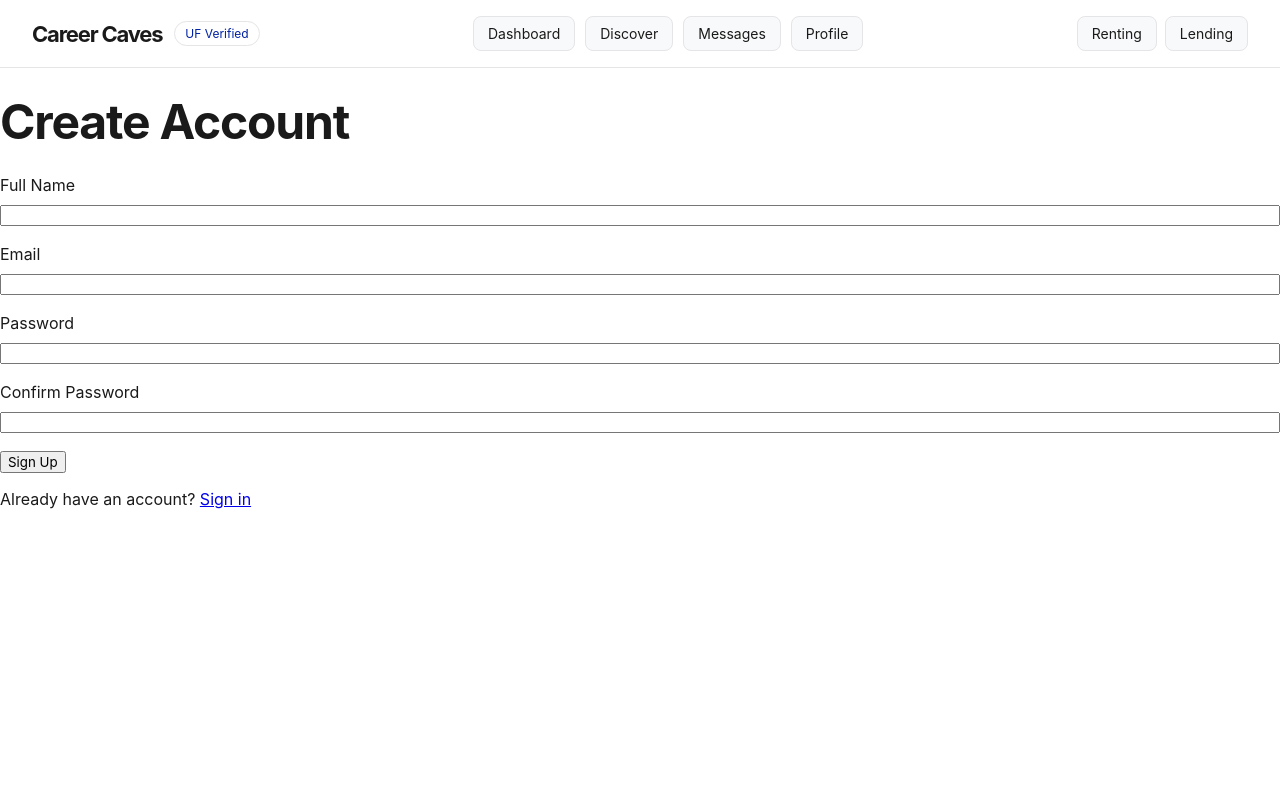
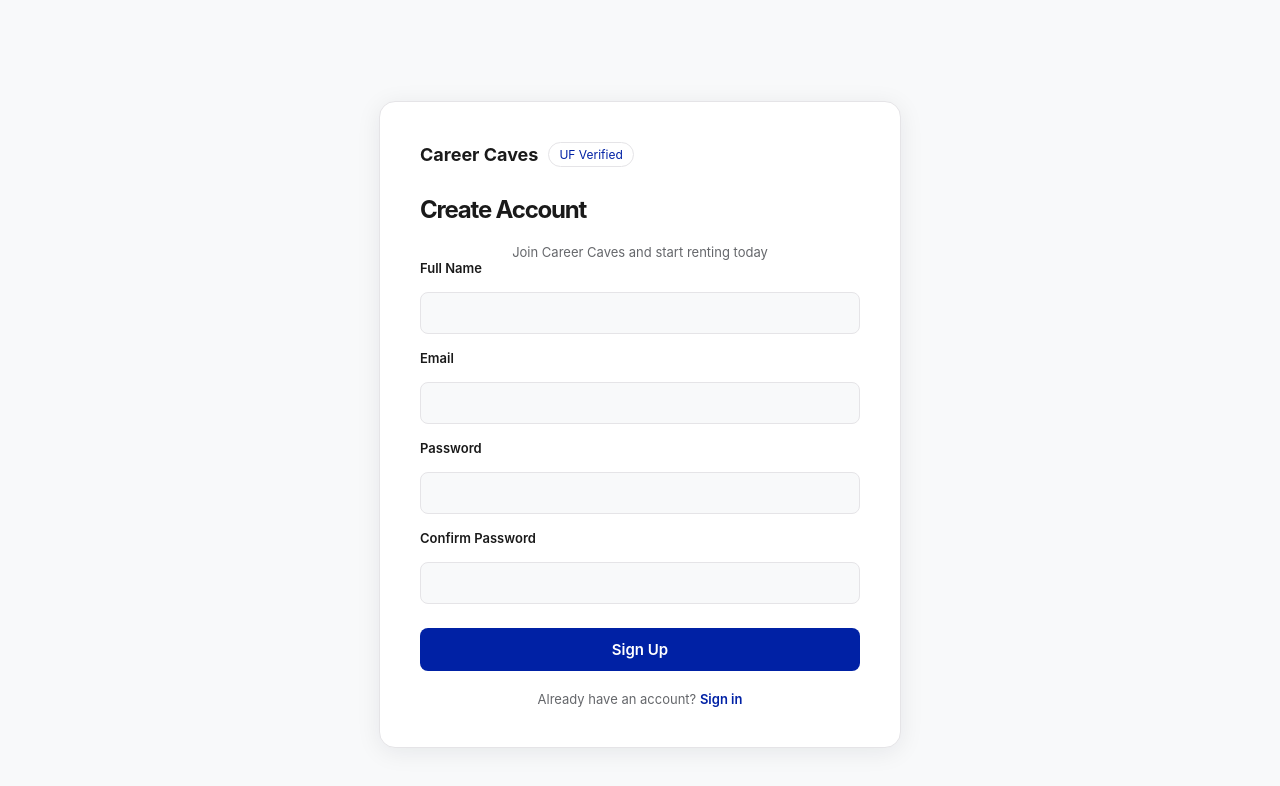
Before and after one commit to xoxoByteMe/career-caves, a React (Vite) app in the folder frontend/career-caves-app/: page /signup in a window 1280 px wide. Shown: the top 786 px of the page. Built offline with nearby package versions, Linux system fonts and the light colour scheme; no server answers.

Commit message:
feat/auth sign in and sign up pages

```diff
--- a/frontend/career-caves-app/src/App.css
+++ b/frontend/career-caves-app/src/App.css
@@ -1068,3 +1068,138 @@
     grid-template-columns: 1fr !important;
   }
 }
+
+
+/* ===================== */
+/*  Auth Pages           */
+/* ===================== */
+
+.auth-page {
+  min-height: 100vh;
+  display: flex;
+  align-items: center;
+  justify-content: center;
+  background: var(--bg-secondary);
+  padding: 24px;
+}
+
+.auth-card {
+  width: 100%;
+  max-width: 440px;
+  background: var(--bg-primary);
+  border: 1px solid var(--border-color);
+  border-radius: 16px;
+  padding: 40px;
+  box-shadow: 0 4px 24px rgba(15, 23, 42, 0.08);
+}
+
+.auth-card h1 {
+  font-size: 24px;
+  font-weight: 700;
+  margin: 0 0 8px 0;
+  color: var(--text-main);
+}
+
+.auth-subtitle {
+  font-size: 14px;
+  color: var(--text-muted);
+  margin: 0 0 32px 0;
+}
+
+.auth-card .form-group {
+  margin-bottom: 16px;
+}
+
+.auth-card .form-group label {
+  font-size: 13px;
+  font-weight: 600;
+  color: var(--text-main);
+  margin-bottom: 6px;
+}
+
+.auth-card input {
+  width: 100%;
+  padding: 12px 14px;
+  border: 1px solid var(--border-color);
+  border-radius: 8px;
+  background: var(--bg-secondary);
+  color: var(--text-main);
+  font-size: 14px;
+  box-sizing: border-box;
+  transition: border-color 0.2s, box-shadow 0.2s;
+}
+
+.auth-card input:focus {
+  outline: none;
+  border-color: var(--ufl-blue);
+  box-shadow: 0 0 0 3px rgba(0, 51, 160, 0.1);
+}
+
+.auth-error {
+  font-size: 13px;
+  color: #b42318;
+  background: #fff5f5;
+  border: 1px solid #f3b3b3;
+  border-radius: 8px;
+  padding: 10px 14px;
+  margin-bottom: 16px;
+}
+
+.auth-card button[type="submit"] {
+  width: 100%;
+  padding: 12px;
+  background: var(--ufl-blue);
+  color: white;
+  border: none;
+  border-radius: 8px;
+  font-size: 15px;
+  font-weight: 600;
+  cursor: pointer;
+  margin-top: 8px;
+  transition: opacity 0.2s;
+}
+
+.auth-card button[type="submit"]:hover {
+  opacity: 0.9;
+}
+
+.auth-card button[type="submit"]:disabled {
+  opacity: 0.6;
+  cursor: not-allowed;
+}
+
+.auth-card > p {
+  text-align: center;
+  font-size: 13px;
+  color: var(--text-muted);
+  margin: 20px 0 0 0;
+}
+
+.auth-card > p a {
+  color: var(--ufl-blue);
+  font-weight: 600;
+  text-decoration: none;
+}
+
+.auth-card > p a:hover {
+  text-decoration: underline;
+}
+
+.auth-logo {
+  display: flex;
+  align-items: center;
+  gap: 10px;
+  margin-bottom: 28px;
+}
+
+.auth-logo h2 {
+  font-size: 18px;
+  margin: 0;
+  color: var(--text-main);
+}
+
+.auth-divider {
+  height: 1px;
+  background: var(--border-color);
+  margin: 24px 0;
+}
--- a/frontend/career-caves-app/src/App.tsx
+++ b/frontend/career-caves-app/src/App.tsx
@@ -1,14 +1,24 @@
 import { NavLink } from 'react-router-dom';
 import AppRoutes, { type Rental } from './app/routes';
+import { useAuth } from './contexts/AuthContext';
 import './App.css';
 
 function App() {
+  const { user, loading } = useAuth();
 
   const rentals: Rental[] = [
     { id: '1', item: 'Navy Slim-Fit Suit', status: 'ACTIVE', timeLeft: '24h left' },
     { id: '2', item: 'Black Patent Loafers', status: 'CONFIRMED', timeLeft: 'Starts tomorrow' },
     { id: '3', item: 'Grey Tailored Blazer', status: 'COMPLETED', timeLeft: 'Returned 2d ago' },
   ];
+
+  if (loading) {
+    return <div>Loading...</div>;
+  }
+
+  if (!user) {
+    return <AppRoutes rentals={rentals} />;
+  }
 
   return (
     <div className="app-container">
--- a/frontend/career-caves-app/src/app/routes.tsx
+++ b/frontend/career-caves-app/src/app/routes.tsx
@@ -25,12 +25,12 @@ export default function AppRoutes({ rentals }: AppRoutesProps) {
       <Route path="/login" element={<LoginPage />} />
       <Route path="/signup" element={<SignupPage />} />
 
-      <Route path="/" element={<DashboardPage rentals={rentals} />} />
-      <Route path="/discover" element={<DiscoverPage />} />
-      <Route path="/lending" element={<LendingPage />} />
-      <Route path="/messages" element={<MessagesPage />} />
-      <Route path="/profile" element={<ProfilePage />} />
-      <Route path="*" element={<Navigate to="/" replace />} />
+      <Route path="/" element={<ProtectedRoute><DashboardPage rentals={rentals} /></ProtectedRoute>} />
+      <Route path="/discover" element={<ProtectedRoute><DiscoverPage /></ProtectedRoute>} />
+      <Route path="/lending" element={<ProtectedRoute><LendingPage /></ProtectedRoute>} />
+      <Route path="/messages" element={<ProtectedRoute><MessagesPage /></ProtectedRoute>} />
+      <Route path="/profile" element={<ProtectedRoute><ProfilePage /></ProtectedRoute>} />
+      <Route path="*" element={<Navigate to="/login" replace />} />
     </Routes>
   );
 }
--- a/frontend/career-caves-app/src/pages/LoginPage.tsx
+++ b/frontend/career-caves-app/src/pages/LoginPage.tsx
@@ -20,7 +20,7 @@ export default function LoginPage() {
     if (error) {
       setError(error.message);
     } else {
-      navigate('/dashboard');
+      navigate('/');
     }
     setLoading(false);
   };
@@ -28,7 +28,12 @@ export default function LoginPage() {
   return (
     <div className="auth-page">
       <div className="auth-card">
+        <div className="auth-logo">
+            <h2>Career Caves</h2>
+            <div className="verified-badge">UF Verified</div>
+        </div>
         <h1>Sign In</h1>
+        <p className="auth-subtitle">Welcome back — sign in to your account</p>
         <form onSubmit={handleSubmit}>
           <div className="form-group">
             <label htmlFor="email">Email</label>
--- a/frontend/career-caves-app/src/pages/SignupPage.tsx
+++ b/frontend/career-caves-app/src/pages/SignupPage.tsx
@@ -45,7 +45,12 @@ export default function SignupPage() {
   return (
     <div className="auth-page">
       <div className="auth-card">
+        <div className="auth-logo">
+            <h2>Career Caves</h2>
+            <div className="verified-badge">UF Verified</div>
+        </div>
         <h1>Create Account</h1>
+        <p className="auth-subtitle">Join Career Caves and start renting today</p>
         <form onSubmit={handleSubmit}>
           <div className="form-group">
             <label htmlFor="name">Full Name</label>
```
